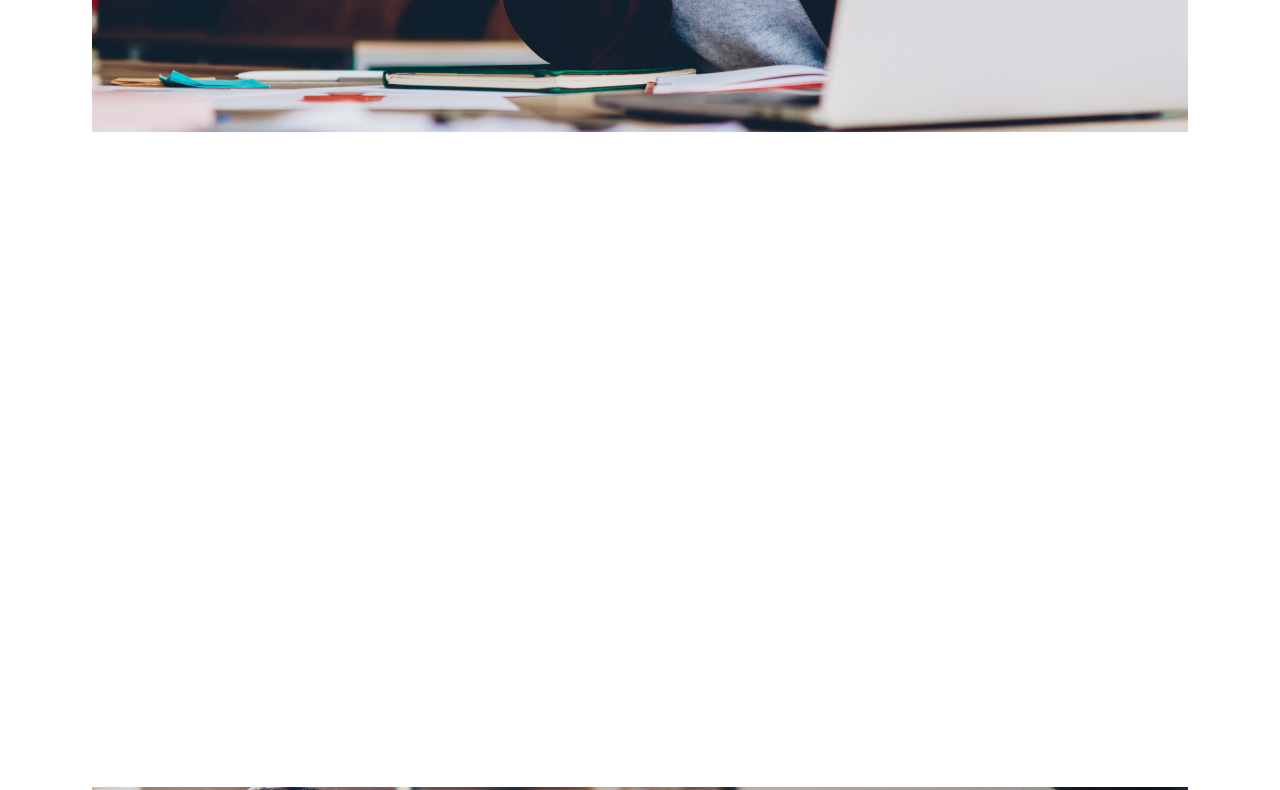
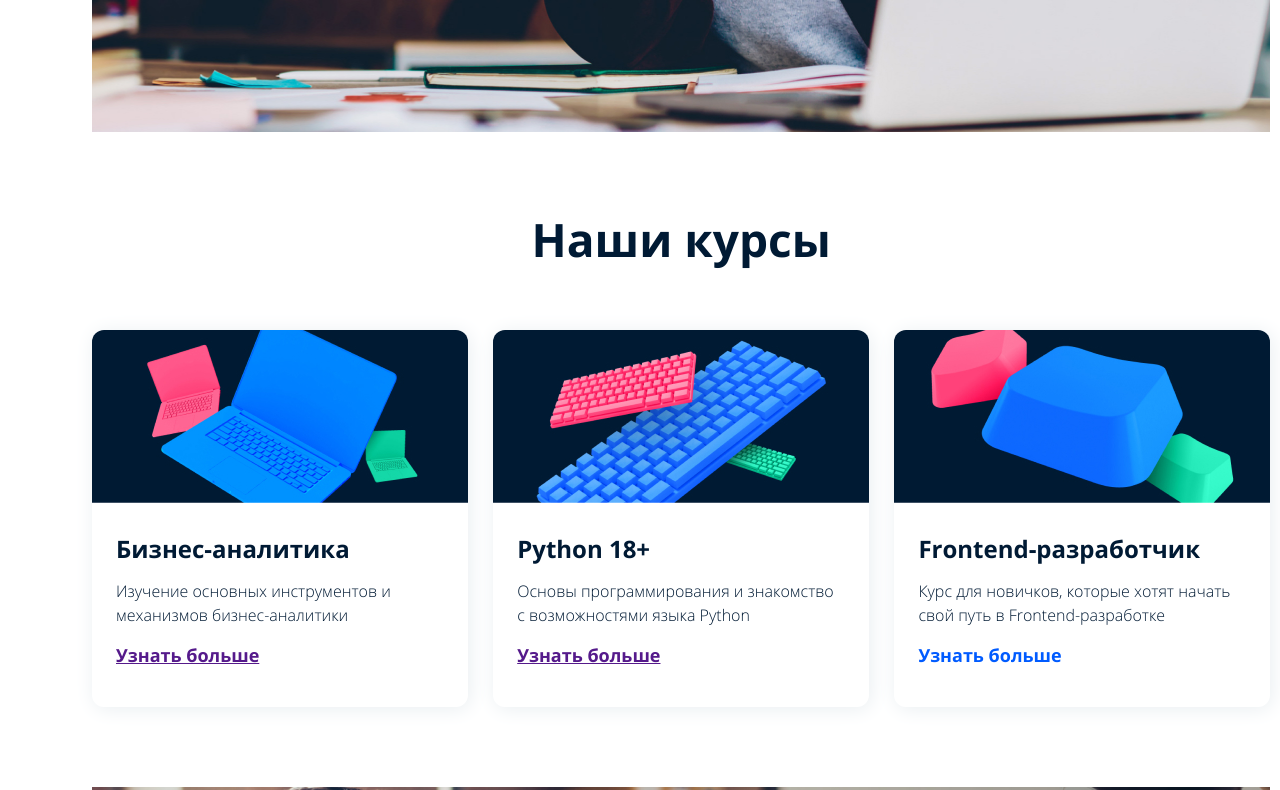
Before and after one commit to enquakee/Lesson6, a plain HTML site: page index.html in a window 1280 px wide. Shown: the part 700-1490 px from the top of the page. Drawn offline with Linux system fonts and the light colour scheme.

Commit message:
Lesson6-HW-courses

```diff
--- a/index.html
+++ b/index.html
@@ -28,20 +28,29 @@
                     или дадут старт новой!</p>
                 <button class="button">Выбрать всё</button>
             </div>
-        </section class="courses">
-            <h2 class="courses__title"></h2>
+        </section>
+
+        <section class="courses">
+            <h2 class="courses__title">Наши курсы</h2>
             <div class="courses__container">
-
-                <div class="courses__containerItem">
-                    <div class="courses__containerItemImage"></div>
-                    <div class="courses__containerItemTitle"></div>
-                    <div class="courses__containerItemText"></div>
-                    <div class="courses__containerItemLink"></div>
+                <div class="courses__containerItem courses__containerItem--business">
+                    <div class="courses__containerItemTitle">Бизнес-аналитика</div>
+                    <div class="courses__containerItemText">Изучение основных инструментов и механизмов бизнес-аналитики</div>
+                    <div class="courses__containerItemLink"><a href="">Узнать больше</a></div>
                 </div>
 
+                <div class="courses__containerItem courses__containerItem--python">
+                    <div class="courses__containerItemTitle">Python 18+</div>
+                    <div class="courses__containerItemText">Основы программирования и знакомство с возможностями языка Python</div>
+                    <div class="courses__containerItemLink"><a href="">Узнать больше</a></div>
+                </div>
+
+                <div class="courses__containerItem courses__containerItem--frontend">
+                    <div class="courses__containerItemTitle">Frontend-разработчик</div>
+                    <div class="courses__containerItemText">Курс для новичков, которые хотят начать свой путь в Frontend-разработке</div>
+                    <div class="courses__containerItemLink">Узнать больше</div>
+                </div>
             </div>
-        <section class="courses">
-
         </section>
 
         <section class="hero hero--second">
--- a/styles/container-item.css
+++ b/styles/container-item.css
@@ -1,10 +1,53 @@
+.courses__container {
+    display: flex;
+    justify-content: space-between;
+    margin-top: 64px;
+}
+
 .courses__containerItem {
     display: flex;
     flex-direction: column;
-    min-width: 376px;
-    min-height: 376.8px;
+    width: 376px;
+    height: 376.8px;
     align-items: flex-start;
     padding: 0;
     border-radius: 12px;
-    background: url(/img/container-item-image1.jpg);
+    box-shadow: 2px 2px 20px #E9EEF1;
 }
+
+.courses__containerItemTitle {
+    font-size: 24px;
+    line-height: 28px;
+    margin: 204.8px 24px 0;
+    color: var(--c-midnight);
+    font-family: var(--f-bold);
+}
+
+.courses__containerItemText {
+    font-size: 16px;
+    line-height: 24px;
+    margin: 16px 24px 0;
+    color: var(--c-midnight);
+    font-family: var(--f-light);
+}
+
+.courses__containerItemLink {
+    font-size: 18px;
+    line-height: 24px;
+    margin: 16px 24px 0;
+    color: var(--c-ozon-blue);
+    font-family: var(--f-bold);
+    text-decoration: none;
+}
+
+.courses__containerItem--business {
+    background: url(/img/container-item-image1.jpg) no-repeat;
+}
+
+.courses__containerItem--python {
+    background: url(/img/container-item-image2.jpg) no-repeat;
+}
+
+.courses__containerItem--frontend {
+    background: url(/img/container-item-image3.jpg) no-repeat;
+}
--- a/styles/courses.css
+++ b/styles/courses.css
@@ -7,3 +7,23 @@
     flex-direction: column;
     align-items: center;
 }
+
+.courses__container {
+    display: flex;
+    align-items: center;
+    justify-content: center;
+    min-width: 1178.4px;
+    min-height: 376px;
+}
+
+.courses__title {
+    display: flex;
+    justify-content: center;
+    align-items: center;
+    min-width: 1176px;
+    min-height: 54px;
+    font-size: 46px;
+    line-height: 54px;
+    font-family: var(--f-bold);
+    margin: 0;
+}
--- a/styles/index.css
+++ b/styles/index.css
@@ -5,6 +5,7 @@
 @import "./common.css";
 @import "./hero.css";
 @import "./courses.css";
+@import "./container-item.css";
 
 
 .mainWrapper {
```
Also changed, not shown: img/container-item-image2.jpg (added), img/container-item-image3.jpg (added).
